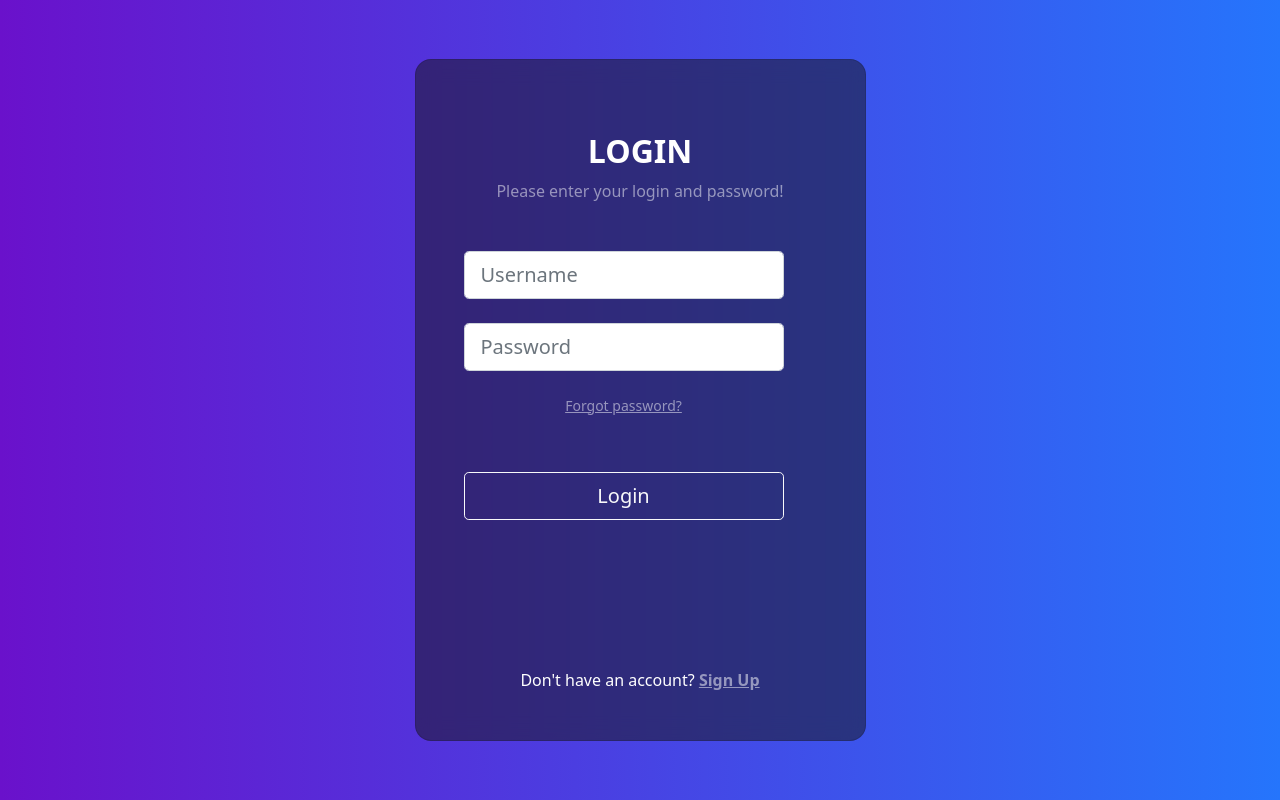
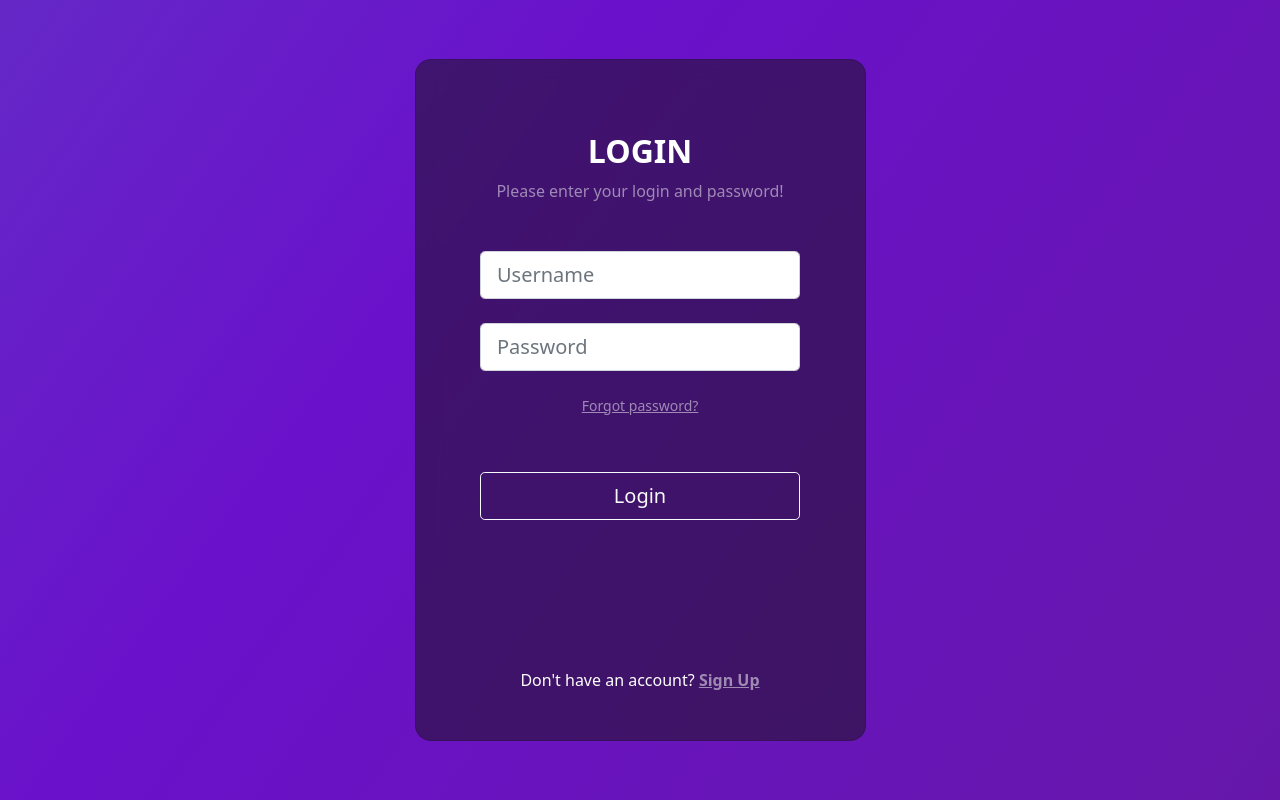
Before and after one commit to JoshCu/odor-search, a Flask app: page /login in a window 1280 px wide. Run offline with Flask 2, Linux system fonts and the light colour scheme.

Commit message:
fixed login css and form alignment

```diff
--- a/api/static/main.css
+++ b/api/static/main.css
@@ -112,3 +112,55 @@ form {
   /* W3C, IE 10+/ Edge, Firefox 16+, Chrome 26+, Opera 12+, Safari 7+ */
   background: linear-gradient(to right, rgba(106, 17, 203, 1), rgb(48, 78, 108))
 }
+
+.login-gradient {
+  /* background: linear-gradient(306deg, #245a66, #3a2466, #5d2466, #4c9ab2, #4cb298); */
+  background: linear-gradient(306deg, #3594aa, #5f38ae, #5d2466, rgba(106, 17, 203, 1), #4c9ab2, #4cb298);
+  background-size: 1000% 1000%;
+
+  -webkit-animation: AnimationName 60s ease infinite;
+  -moz-animation: AnimationName 60s ease infinite;
+  animation: AnimationName 60s ease infinite;
+}
+
+@-webkit-keyframes AnimationName {
+  0% {
+    background-position: 0% 65%
+  }
+
+  50% {
+    background-position: 100% 36%
+  }
+
+  100% {
+    background-position: 0% 65%
+  }
+}
+
+@-moz-keyframes AnimationName {
+  0% {
+    background-position: 0% 65%
+  }
+
+  50% {
+    background-position: 100% 36%
+  }
+
+  100% {
+    background-position: 0% 65%
+  }
+}
+
+@keyframes AnimationName {
+  0% {
+    background-position: 0% 65%
+  }
+
+  50% {
+    background-position: 100% 36%
+  }
+
+  100% {
+    background-position: 0% 65%
+  }
+}
--- a/api/templates/login.html
+++ b/api/templates/login.html
@@ -9,18 +9,16 @@
 </head>
 
 <body>
-    <section class="vh-100 gradient-custom">
+    <section class="vh-100 login-gradient">
         <div class="container py-5 h-100">
             <div class="row d-flex justify-content-center align-items-center h-100">
                 <div class="col-12 col-md-8 col-lg-6 col-xl-5">
                     <div class="card mask mask-custom text-white " style="border-radius: 1rem;">
-                        <div class="card-body p-5 text-center ">
-
+                        <div class="card-body p-5 text-center">
                             <div class="mb-md-5 mt-md-4 pb-5">
-
                                 <h2 class="fw-bold mb-2 text-uppercase">Login</h2>
                                 <p class="text-white-50 mb-5">Please enter your login and password!</p>
-                                <form action="/login" method="post">
+                                <form class="m-auto" action="/login" method="post">
                                     <div class="form-outline form-white mb-4">
                                         <input type="username" id="usernameEntry" name="username"
                                             class="form-control form-control-lg" placeholder="Username"
```
